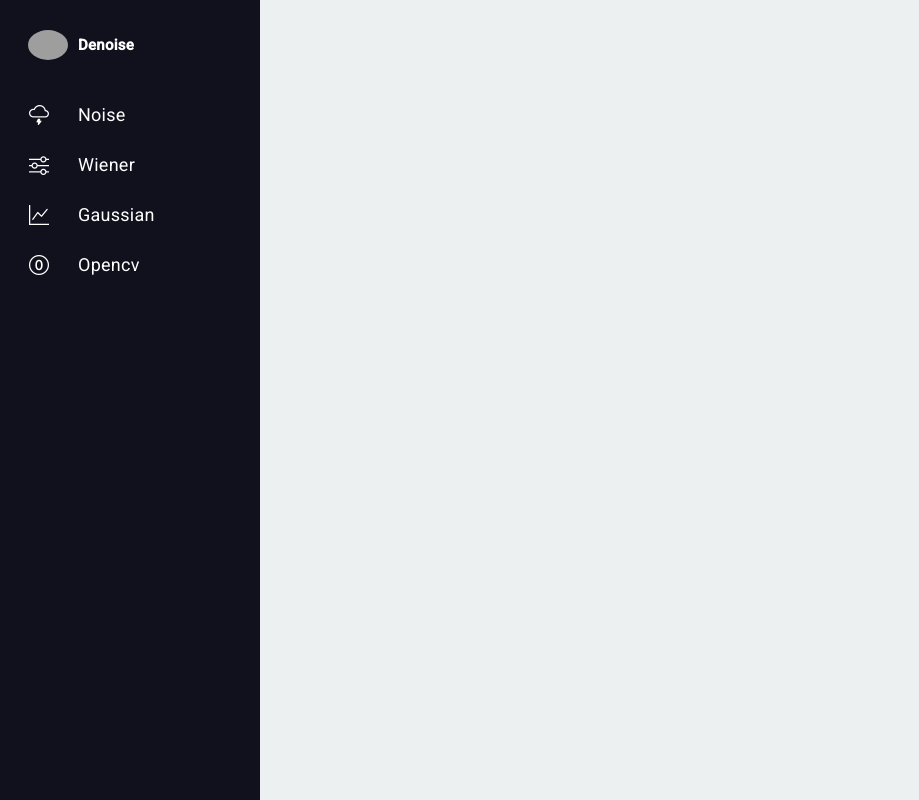
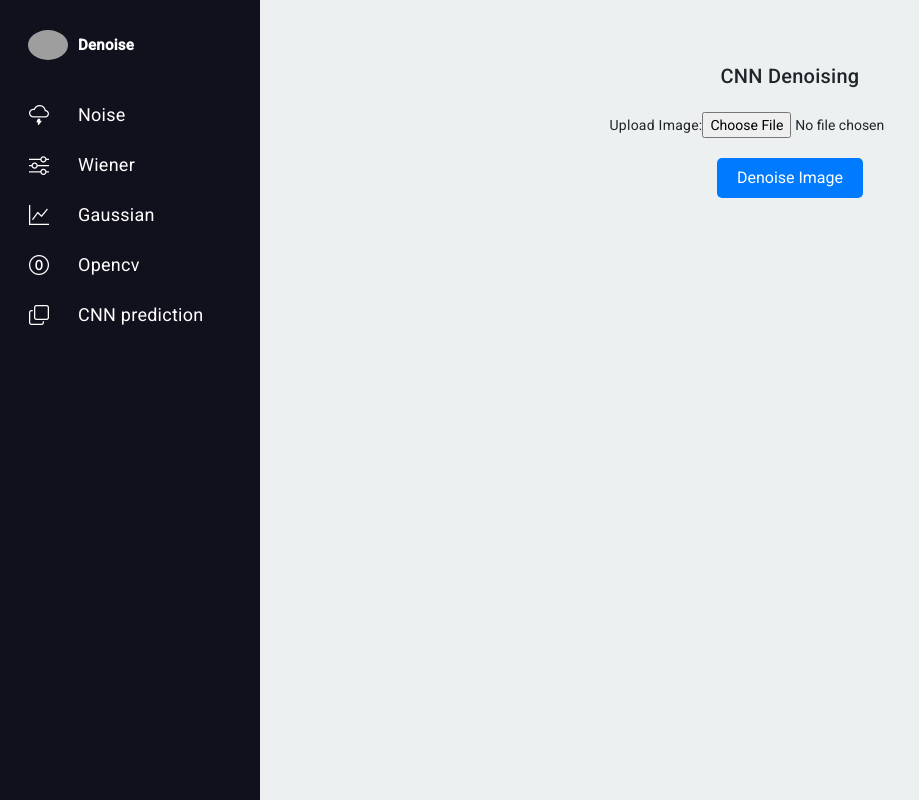
Before and after one commit to vision-artificielle/frontend, an Angular app: page /predict in a window 1280 px wide. Before the commit this address led to /. Shown: the whole page, without its empty margins (0-919 px from the left). Built offline with nearby package versions, Linux system fonts and the light colour scheme; grey boxes are pictures that could not be loaded.

Commit message:
added CNN denoising

```diff
--- a/src/app/app.routes.ts
+++ b/src/app/app.routes.ts
@@ -4,6 +4,7 @@ import { NoiseComponent } from './features/noise/noise.component';
 import { WienerFilterComponent } from './features/wiener-filter/wiener-filter.component';
 import { GaussianFilterComponent } from './features/gaussian-filter/gaussian-filter.component';
 import { OpencvComponent } from './features/opencv/opencv.component';
+import { PredictCnnComponent } from './features/predict-cnn/predict-cnn.component';
 
 export const routes: Routes = [
     {
@@ -15,6 +16,7 @@ export const routes: Routes = [
           { path: 'wiener', component: WienerFilterComponent },
           { path: 'gaussian', component: GaussianFilterComponent },
           { path: 'opencv', component: OpencvComponent },
+          { path: 'predict', component: PredictCnnComponent },
         ]
     },
 ];
--- a/src/app/components/side-bar/side-bar.component.html
+++ b/src/app/components/side-bar/side-bar.component.html
@@ -40,6 +40,15 @@
           <li><a class="link_name" href="#">Opencv</a></li>
         </ul>
       </li>
+      <li>
+        <a href="#" routerLink="/predict">
+          <i class="bi bi-copy"></i>
+          <span class="link_name">CNN prediction</span>
+        </a>
+        <ul class="sub-menu blank">
+          <li><a class="link_name" href="#">CNN prediction</a></li>
+        </ul>
+      </li>
 
 
 </ul>
--- /dev/null
+++ b/src/app/features/predict-cnn/predict-cnn.component.html
@@ -0,0 +1,26 @@
+<div class="opencv-container">
+    <h2>CNN Denoising</h2>
+
+    <!-- Upload Image -->
+    <div class="upload-section">
+      <label for="imageUpload">Upload Image:</label>
+      <input type="file" id="imageUpload" (change)="onFileSelected($event)" />
+    </div>
+
+    <!-- Preview Uploaded Image -->
+    <div class="preview-section" *ngIf="previewUrl">
+      <h3>Preview:</h3>
+      <img [src]="previewUrl" alt="Selected Image" class="image-preview" />
+    </div>
+
+    <!-- Denoise Button -->
+    <button class="denoise-button" (click)="denoiseImage()" [disabled]="isLoading">
+      {{ isLoading ? 'Processing...' : 'Denoise Image' }}
+    </button>
+
+    <!-- Denoised Image -->
+    <div class="result-section" *ngIf="denoisedImageUrl">
+      <h3>Denoised Image:</h3>
+      <img [src]="denoisedImageUrl" alt="Denoised Image" class="image-preview" />
+    </div>
+</div>
--- /dev/null
+++ b/src/app/features/predict-cnn/predict-cnn.component.scss
@@ -0,0 +1,32 @@
+.opencv-container {
+    text-align: center;
+    padding: 20px;
+  }
+
+  .upload-section,
+  .preview-section,
+  .result-section {
+    margin: 20px 0;
+  }
+
+  .image-preview {
+    max-width: 80%;
+    max-height: 400px;
+    margin: 10px 0;
+    border: 1px solid #ccc;
+  }
+
+  .denoise-button {
+    padding: 10px 20px;
+    font-size: 16px;
+    color: white;
+    background-color: #007bff;
+    border: none;
+    border-radius: 5px;
+    cursor: pointer;
+  }
+
+  .denoise-button:disabled {
+    background-color: #aaa;
+    cursor: not-allowed;
+  }
--- /dev/null
+++ b/src/app/features/predict-cnn/predict-cnn.component.ts
@@ -0,0 +1,57 @@
+import { CommonModule } from '@angular/common';
+import { HttpClient } from '@angular/common/http';
+import { Component } from '@angular/core';
+
+@Component({
+  selector: 'app-predict-cnn',
+  standalone: true,
+  imports: [CommonModule],
+  templateUrl: './predict-cnn.component.html',
+  styleUrl: './predict-cnn.component.scss'
+})
+export class PredictCnnComponent {
+  selectedFile!: File;
+  previewUrl: string | ArrayBuffer | null = null;
+  denoisedImageUrl: string | null = null;
+  isLoading = false;
+
+  constructor(private http: HttpClient) {}
+
+  // Handle file selection
+  onFileSelected(event: any): void {
+    const file = event.target.files[0];
+    if (file) {
+      this.selectedFile = file;
+
+      // Generate a preview
+      const reader = new FileReader();
+      reader.onload = (e) => (this.previewUrl = reader.result);
+      reader.readAsDataURL(file);
+    }
+  }
+
+  // Send the file to the backend
+  denoiseImage(): void {
+    if (!this.selectedFile) {
+      alert('Please select an image!');
+      return;
+    }
+
+    this.isLoading = true;
+    const formData = new FormData();
+    formData.append('image', this.selectedFile);
+
+    this.http.post('http://127.0.0.1:5000/predict', formData, { responseType: 'blob' }).subscribe({
+      next: (response) => {
+        const objectURL = URL.createObjectURL(response);
+        this.denoisedImageUrl = objectURL;
+        this.isLoading = false;
+      },
+      error: (error) => {
+        console.error('Error during the request:', error);
+        alert('Something went wrong!');
+        this.isLoading = false;
+      },
+    });
+  }
+}
```
Also changed, not shown: 1 other file (tests, documents, lock files or other folders).
